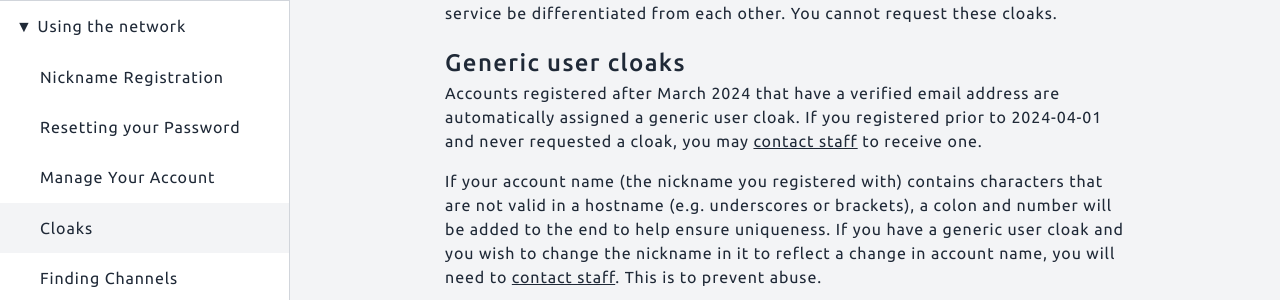
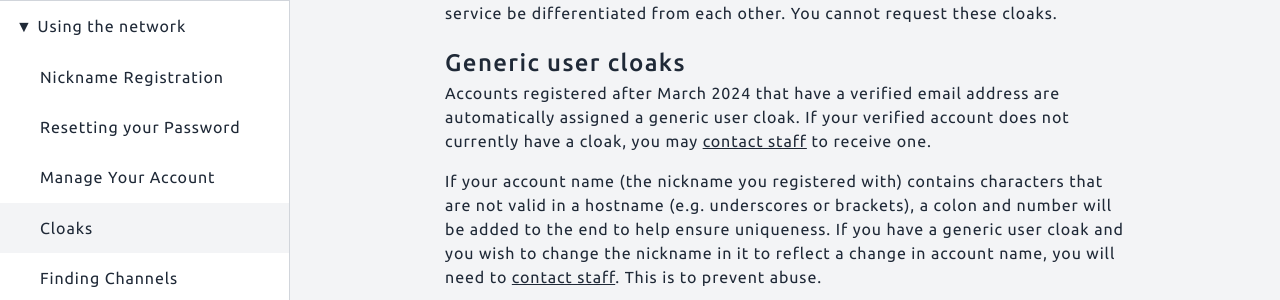
Before and after one commit to Libera-Chat/libera-chat.github.io, a Jekyll site: the page built from content/_guides/cloaks.md, in a window 1280 px wide and 900 px high, scrolled down 403 px. Shown: the part 176-476 px from the top of the window. Built offline with Jekyll 4.4.1, drawn with Linux system fonts in a browser that asks for light colours.

Commit message:
Update cloaks.md
Simplify the logic here. No need to evaluate dates, if account lacks cloak, ask for cloak.

```diff
--- a/content/_guides/cloaks.md
+++ b/content/_guides/cloaks.md
@@ -30,9 +30,8 @@
 ## Generic user cloaks
 
 Accounts registered after March 2024 that have a verified email address are
-automatically assigned a generic user cloak. If you registered prior to
-2024-04-01 and never requested a cloak, you may [contact staff][contact]
-to receive one.
+automatically assigned a generic user cloak. If your verified account does not
+currently have a cloak, you may [contact staff][contact] to receive one.
 
 If your account name (the nickname you registered with) contains characters
 that are not valid in a hostname (e.g. underscores or brackets), a colon and
```
